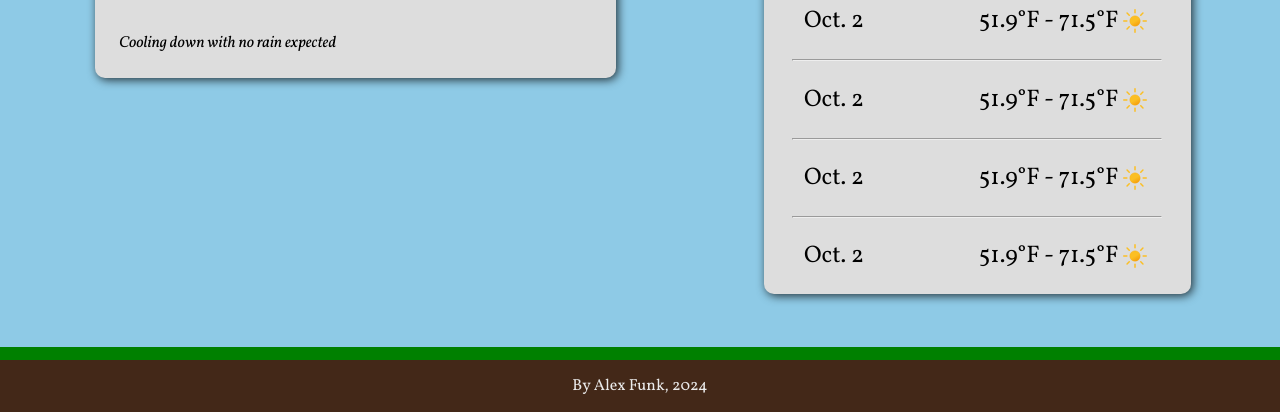
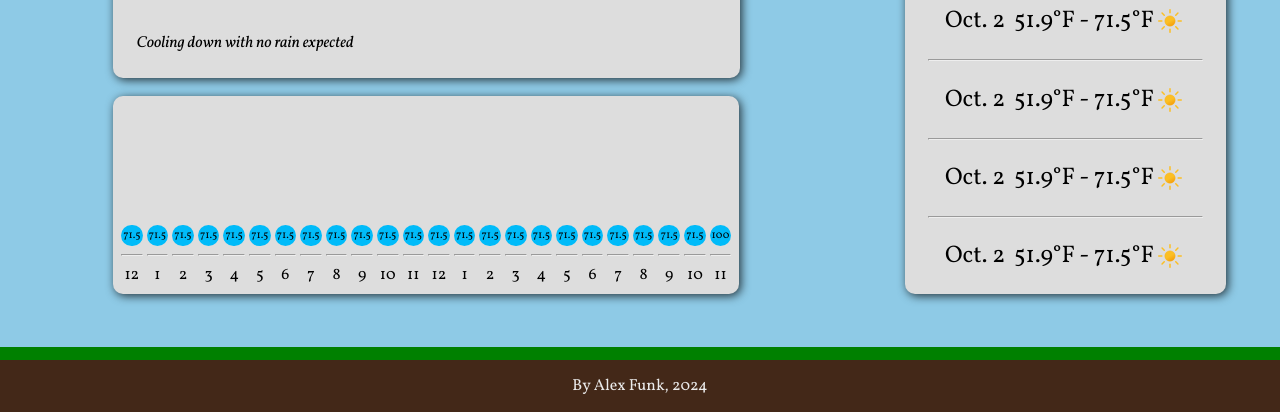
Before and after one commit to DAlexFunk/Odin-Weather-App, a website built with webpack: page src/template.html in a window 1280 px wide. Shown: the part 388-800 px from the top of the page. Built offline with nearby package versions, Linux system fonts and the light colour scheme.

Commit message:
Finished the styling of the page

```diff
--- a/src/styles.css
+++ b/src/styles.css
@@ -177,3 +177,48 @@ div.day img {
   height: 32px;
   width: auto;
 }
+
+
+/* Hourly Forecast */
+div#hourlyForecast {
+  background-color: #ddd;
+  margin: 10px 113px 52.5px;
+  padding: 8px;
+  border-radius: 10px;
+  box-shadow: 2px 2px 10px 0px rgba(0, 0, 0, 0.75);
+
+  display: flex;
+  gap: 4px;
+}
+
+div.hour {
+  flex: 1;
+  padding: 60px 0 0;
+
+  display: flex;
+  flex-direction: column;
+  justify-content: flex-end;
+}
+
+div.hour div.marker {
+  background-color: #00bbf9;
+  color: #000;
+  width: 21.6px;
+  height: 21.6px;
+  border-radius: 1000%;
+  font-size: 11px;
+  position: relative;
+  bottom: 0%;
+
+  display: flex;
+  justify-content: center;
+  align-items: center;
+}
+
+div.hour hr {
+  width: 100%;
+}
+
+div.hour div.time {
+  text-align: center;
+}
--- a/src/template.html
+++ b/src/template.html
@@ -109,7 +109,128 @@
         </div>
       </div>
 
-      <div id="hourlyForecast"></div>
+      <div id="hourlyForecast">
+        <div class="hour">
+          <div class="marker">71.5</div>
+          <hr />
+          <div class="time">12</div>
+        </div>
+        <div class="hour">
+          <div class="marker">71.5</div>
+          <hr />
+          <div class="time">1</div>
+        </div>
+        <div class="hour">
+          <div class="marker">71.5</div>
+          <hr />
+          <div class="time">2</div>
+        </div>
+        <div class="hour">
+          <div class="marker">71.5</div>
+          <hr />
+          <div class="time">3</div>
+        </div>
+        <div class="hour">
+          <div class="marker">71.5</div>
+          <hr />
+          <div class="time">4</div>
+        </div>
+        <div class="hour">
+          <div class="marker">71.5</div>
+          <hr />
+          <div class="time">5</div>
+        </div>
+        <div class="hour">
+          <div class="marker">71.5</div>
+          <hr />
+          <div class="time">6</div>
+        </div>
+        <div class="hour">
+          <div class="marker">71.5</div>
+          <hr />
+          <div class="time">7</div>
+        </div>
+        <div class="hour">
+          <div class="marker">71.5</div>
+          <hr />
+          <div class="time">8</div>
+        </div>
+        <div class="hour">
+          <div class="marker">71.5</div>
+          <hr />
+          <div class="time">9</div>
+        </div>
+        <div class="hour">
+          <div class="marker">71.5</div>
+          <hr />
+          <div class="time">10</div>
+        </div>
+        <div class="hour">
+          <div class="marker">71.5</div>
+          <hr />
+          <div class="time">11</div>
+        </div>
+        <div class="hour">
+          <div class="marker">71.5</div>
+          <hr />
+          <div class="time">12</div>
+        </div>
+        <div class="hour">
+          <div class="marker">71.5</div>
+          <hr />
+          <div class="time">1</div>
+        </div>
+        <div class="hour">
+          <div class="marker">71.5</div>
+          <hr />
+          <div class="time">2</div>
+        </div>
+        <div class="hour">
+          <div class="marker">71.5</div>
+          <hr />
+          <div class="time">3</div>
+        </div>
+        <div class="hour">
+          <div class="marker">71.5</div>
+          <hr />
+          <div class="time">4</div>
+        </div>
+        <div class="hour">
+          <div class="marker">71.5</div>
+          <hr />
+          <div class="time">5</div>
+        </div>
+        <div class="hour">
+          <div class="marker">71.5</div>
+          <hr />
+          <div class="time">6</div>
+        </div>
+        <div class="hour">
+          <div class="marker">71.5</div>
+          <hr />
+          <div class="time">7</div>
+        </div>
+        <div class="hour">
+          <div class="marker">71.5</div>
+          <hr />
+          <div class="time">8</div>
+        </div>
+        <div class="hour">
+          <div class="marker">71.5</div>
+          <hr />
+          <div class="time">9</div>
+        </div>
+        <div class="hour">
+          <div class="marker">71.5</div>
+          <hr />
+          <div class="time">10</div>
+        </div>
+        <div class="hour">
+          <div class="marker">100</div>
+          <hr />
+          <div class="time">11</div>
+        </div>
+      </div>
     </div>
 
     <footer>
```
